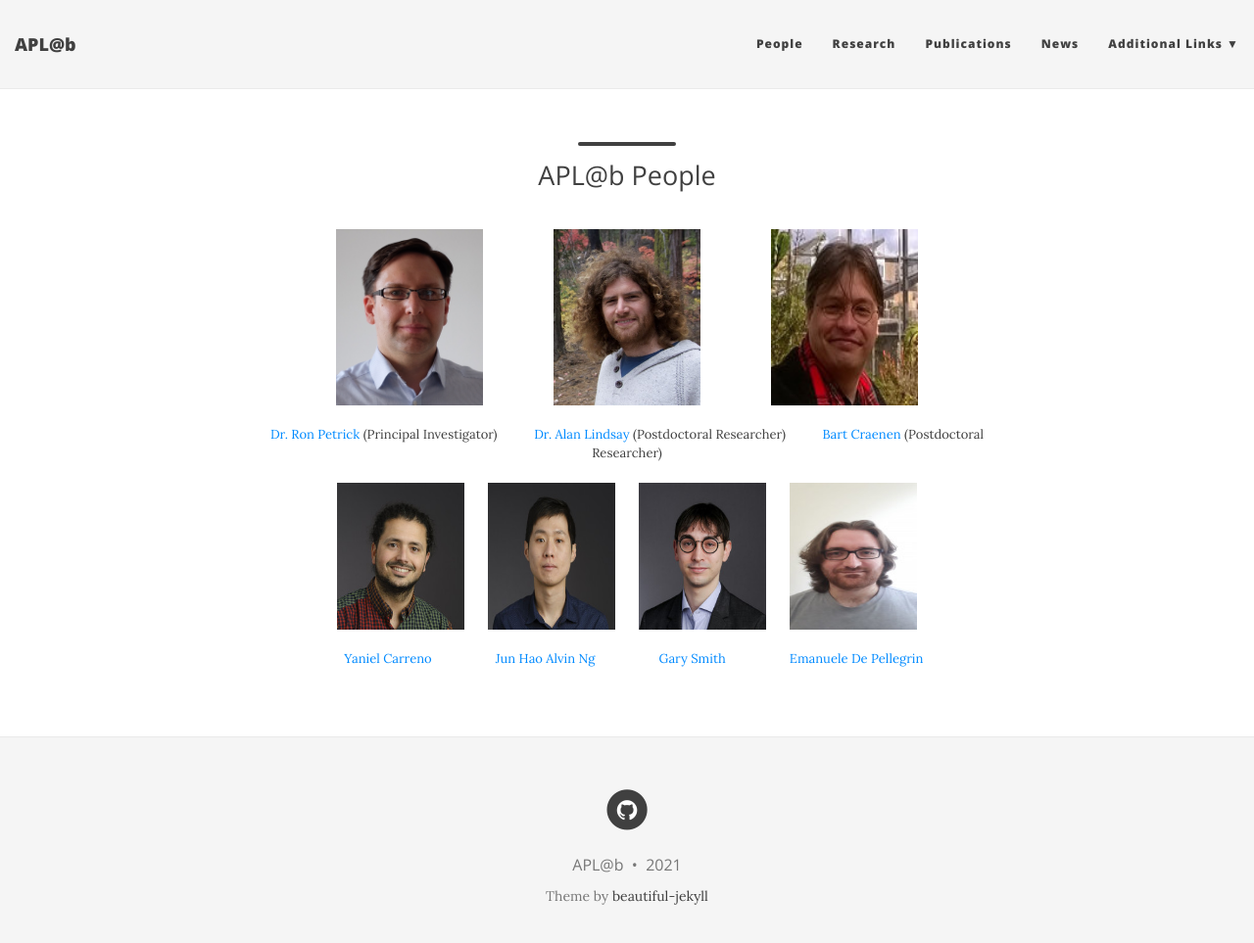
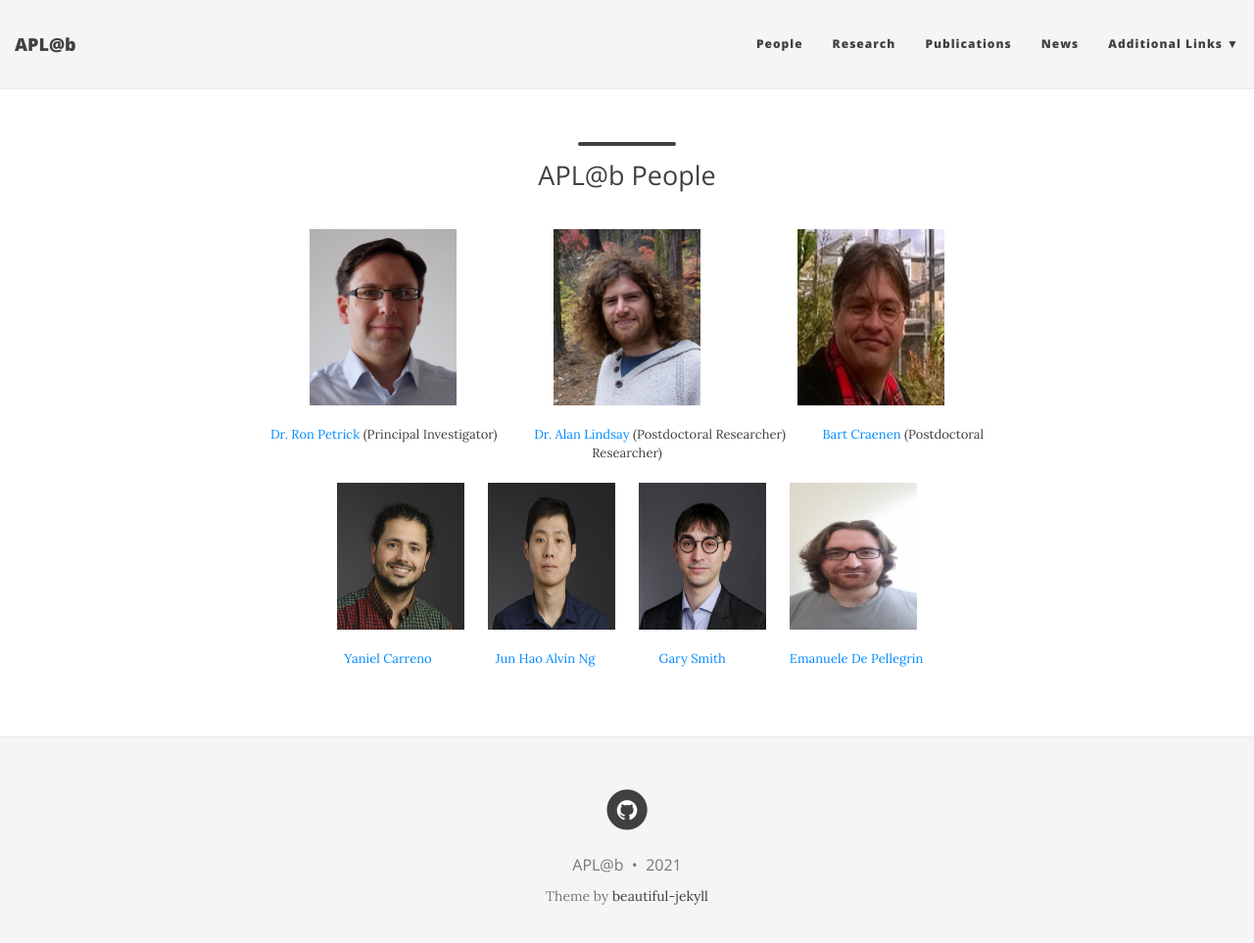
Before and after one commit to aplab2020/aplab2020.github.io, a Jekyll site: the page built from people.md, in a window 1280 px wide and 976 px high. Shown: the top 963 px of the window at 98% size. Built offline with Jekyll 4.4.1, drawn with Linux system fonts in a browser that asks for light colours; nearby versions of some CDN libraries.

Commit message:
Update people.md

```diff
--- a/people.md
+++ b/people.md
@@ -7,7 +7,7 @@
 
 
 
-<p align="center"> <img src="/img/ron.jpg" align="center" width="150" height="180"> &nbsp;  &nbsp; &nbsp;  &nbsp;  &nbsp; &nbsp; &nbsp;  &nbsp; &nbsp;  &nbsp; <img src="/img/alan.jpg" align="center" width="150" height="180"> &nbsp;  &nbsp; &nbsp;  &nbsp;  &nbsp; &nbsp; &nbsp;  &nbsp; &nbsp;  &nbsp; <img src="/img/bart.jpg" align="center" width="150" height="180"> </p>
+<p align="center"> <img src="/img/ron.jpg" align="center" width="150" height="180"> &nbsp;  &nbsp; &nbsp;  &nbsp;  &nbsp; &nbsp; &nbsp;  &nbsp; &nbsp;  &nbsp; &nbsp;  &nbsp; &nbsp;  &nbsp; <img src="/img/alan.jpg" align="center" width="150" height="180"> &nbsp;  &nbsp; &nbsp;  &nbsp;  &nbsp; &nbsp; &nbsp;  &nbsp; &nbsp;  &nbsp; &nbsp;  &nbsp; &nbsp;  &nbsp; <img src="/img/bart.jpg" align="center" width="150" height="180"> </p>
 
 <p align="center">
 <a href="http://homepages.inf.ed.ac.uk/rpetrick/" style="float: ;">Dr. Ron Petrick</a> (Principal Investigator) &nbsp;  &nbsp; &nbsp;  &nbsp;  &nbsp;
```
